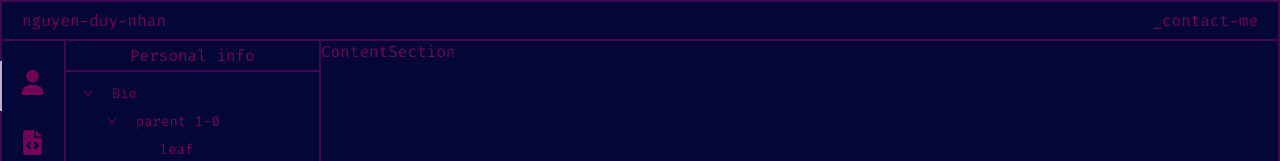
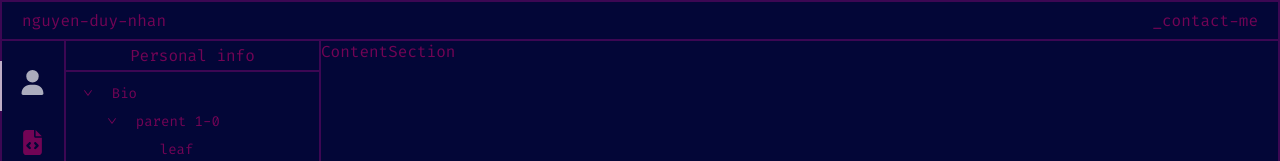
Before and after one commit to duynhannguyen/portfolio-website, a React (Vite) app: page / in a window 1280 px wide. Shown: the top 161 px of the page. Built offline with nearby package versions, Linux system fonts and the light colour scheme.

Commit message:
fix: fix icon doesn't change when selected

```diff
--- a/src/components/activityBar/ActivityBar.css
+++ b/src/components/activityBar/ActivityBar.css
@@ -16,6 +16,9 @@
   text-align: center;
   position: relative;
 }
+.activity-bar-wrap .icon-element .icon-element-active {
+  color: rgba(255, 255, 255, 0.6705882353);
+}
 .activity-bar-wrap .icon-element .active-icon {
   position: absolute;
   height: 100%;
--- a/src/components/activityBar/ActivityBar.scss
+++ b/src/components/activityBar/ActivityBar.scss
@@ -17,6 +17,9 @@
     align-content: center;
     text-align: center;
     position: relative;
+    .icon-element-active {
+      color: #ffffffab;
+    }
     .active-icon {
       position: absolute;
       height: 100%;
--- a/src/components/activityBar/ActivityBar.tsx
+++ b/src/components/activityBar/ActivityBar.tsx
@@ -15,6 +15,9 @@ const ActivityBar = ({ clickToFolded, folderTitle }: ActivityBarProps) => {
     <div className="activity-bar-wrap">
       {iconList.map((item, index) => (
         <div
+          style={
+            folderTitle === item.title ? { color: '#ffffffab' } : undefined
+          }
           onClick={() => clickToFolded(item.title)}
           className="icon-element"
           key={index}
@@ -22,7 +25,7 @@ const ActivityBar = ({ clickToFolded, folderTitle }: ActivityBarProps) => {
           {' '}
           {item.icon}
           {folderTitle === item.title ? (
-            <div className="active-icon"></div>
+            <div className="active-icon "></div>
           ) : null}
         </div>
       ))}
```
Also changed, not shown: 1 other file (tests, documents, lock files or other folders).
